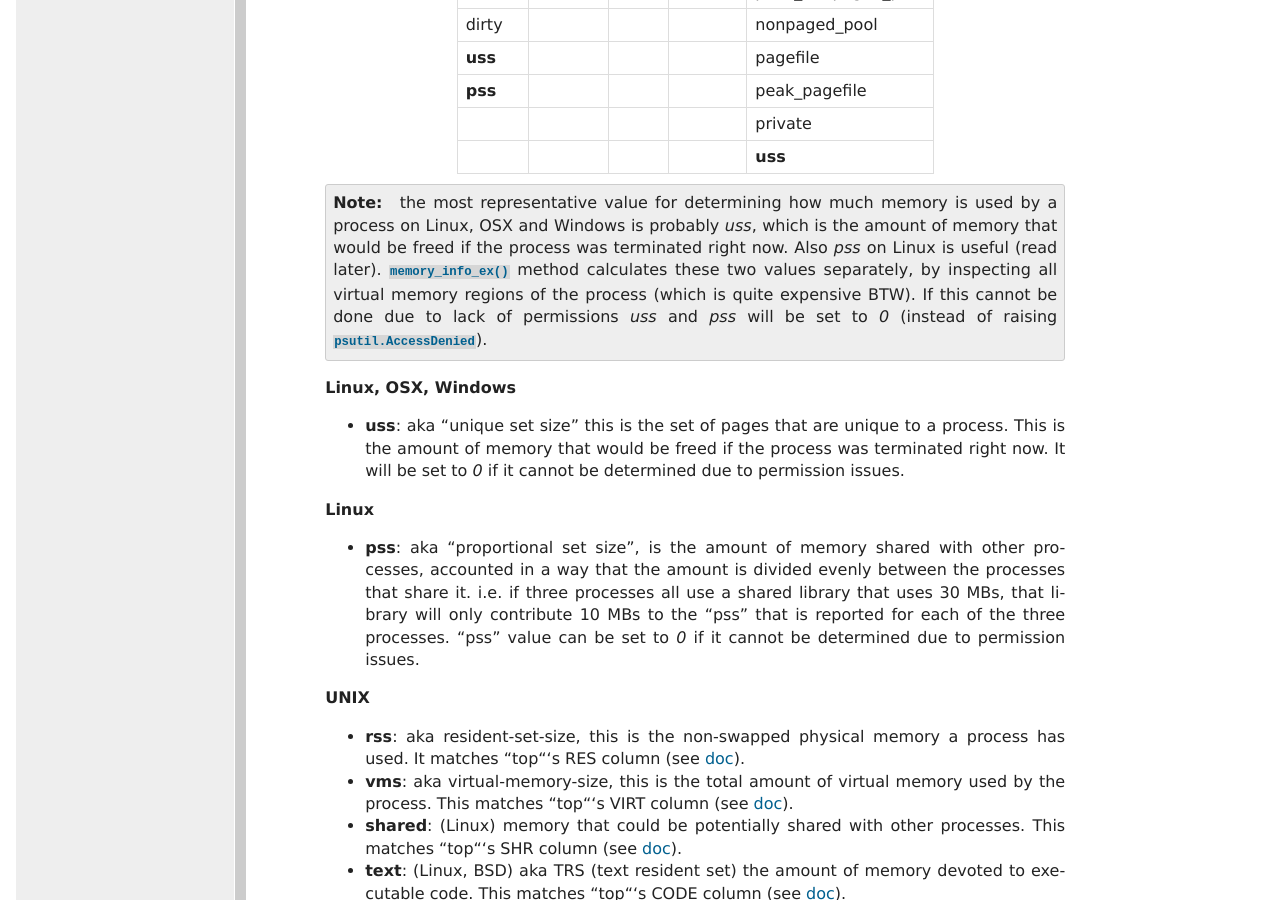
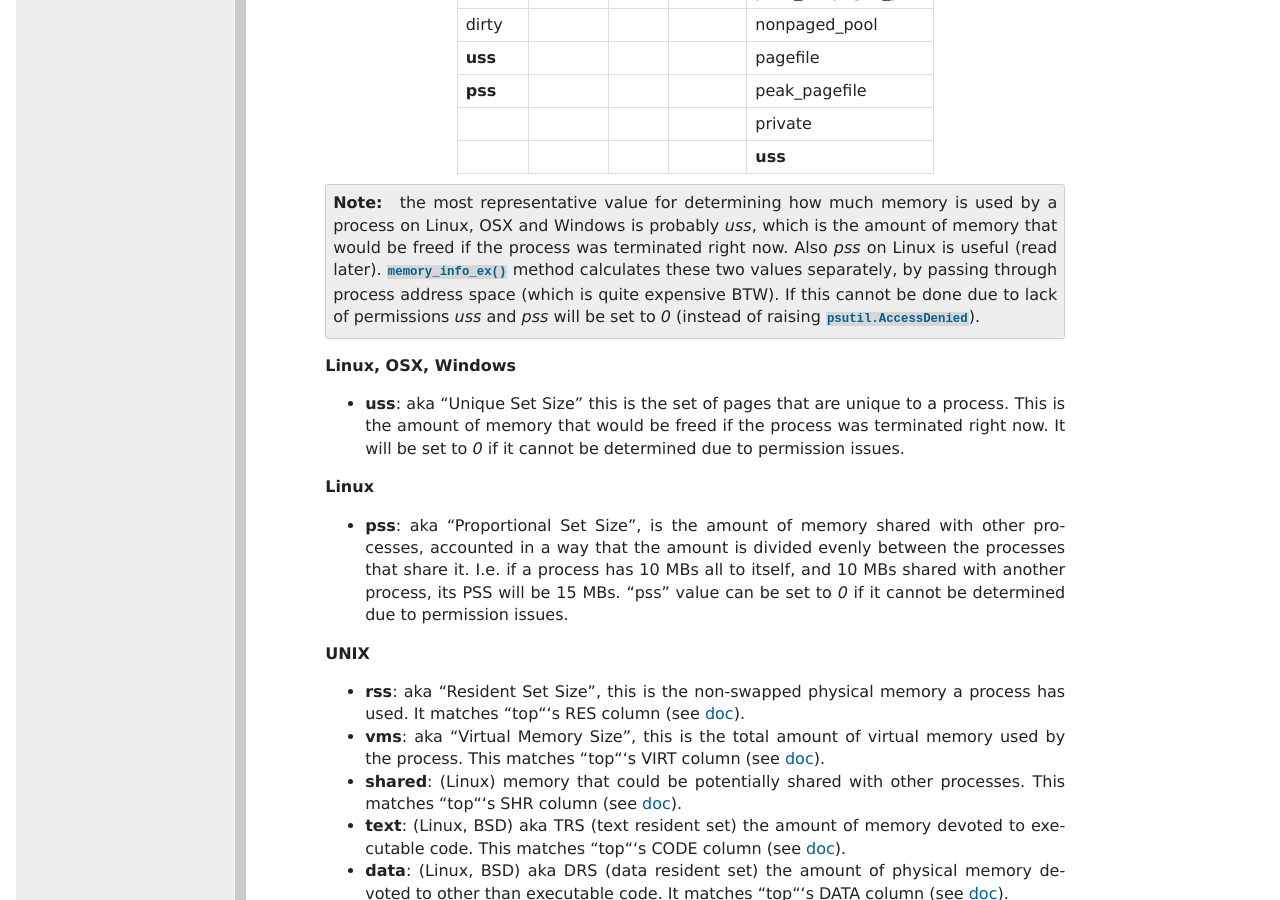
Before and after one commit to giampaolo/psutil, a Sphinx documentation site: the page built from docs/index.rst, in a window 1280 px wide and 900 px high, scrolled down 16105 px. Built offline with Sphinx 7.4.7, drawn with Linux system fonts in a browser that asks for light colours; formulas are drawn with MathJax 3.

Commit message:
update doc

```diff
--- a/docs/index.rst
+++ b/docs/index.rst
@@ -1023,14 +1023,13 @@
        terminated right now.
        Also *pss* on Linux is useful (read later).
        :meth:`memory_info_ex` method calculates these two values separately, by
-       inspecting all virtual memory regions of the process (which is quite
-       expensive BTW).
+       passing through process address space (which is quite expensive BTW).
        If this cannot be done due to lack of permissions `uss` and `pss` will
        be set to `0` (instead of raising :class:`psutil.AccessDenied`).
 
      **Linux, OSX, Windows**
 
-     - **uss**: aka "unique set size" this is the set of
+     - **uss**: aka "Unique Set Size" this is the set of
        pages that are unique to a process. This is the amount of memory that
        would be freed if the process was terminated right now.
        It will be set to `0` if it cannot be determined due to permission
@@ -1038,21 +1037,21 @@
 
      **Linux**
 
-     - **pss**: aka "proportional set size", is the amount of memory shared
+     - **pss**: aka "Proportional Set Size", is the amount of memory shared
        with other processes, accounted in a way that the amount is divided
        evenly between the processes that share it.
-       i.e. if three processes all use a shared library that uses 30 MBs, that library will only contribute 10 MBs to the "pss" that is reported for
-       each of the three processes.
+       I.e. if a process has 10 MBs all to itself, and 10 MBs shared with
+       another process, its PSS will be 15 MBs.
        "pss" value can be set to `0` if it cannot be determined due to
        permission issues.
 
      **UNIX**
 
-     - **rss**: aka resident-set-size, this is the non-swapped physical memory
-       a process has used.
+     - **rss**: aka "Resident Set Size", this is the non-swapped physical
+       memory a process has used.
        It matches "top"'s RES column
        (see `doc <http://linux.die.net/man/1/top>`__).
-     - **vms**: aka virtual-memory-size, this is the total amount of virtual
+     - **vms**: aka "Virtual Memory Size", this is the total amount of virtual
        memory used by the process. This matches "top"'s VIRT column
        (see `doc <http://linux.die.net/man/1/top>`__).
      - **shared**: (Linux)
--- a/psutil/__init__.py
+++ b/psutil/__init__.py
@@ -748,6 +748,7 @@
 
     # Linux, OSX and Windows only
     if hasattr(_psplatform.Process, "environ"):
+
         def environ(self):
             """The environment variables of the process as a dict.  Note: this
             might not reflect changes made after the process started.  """
```
